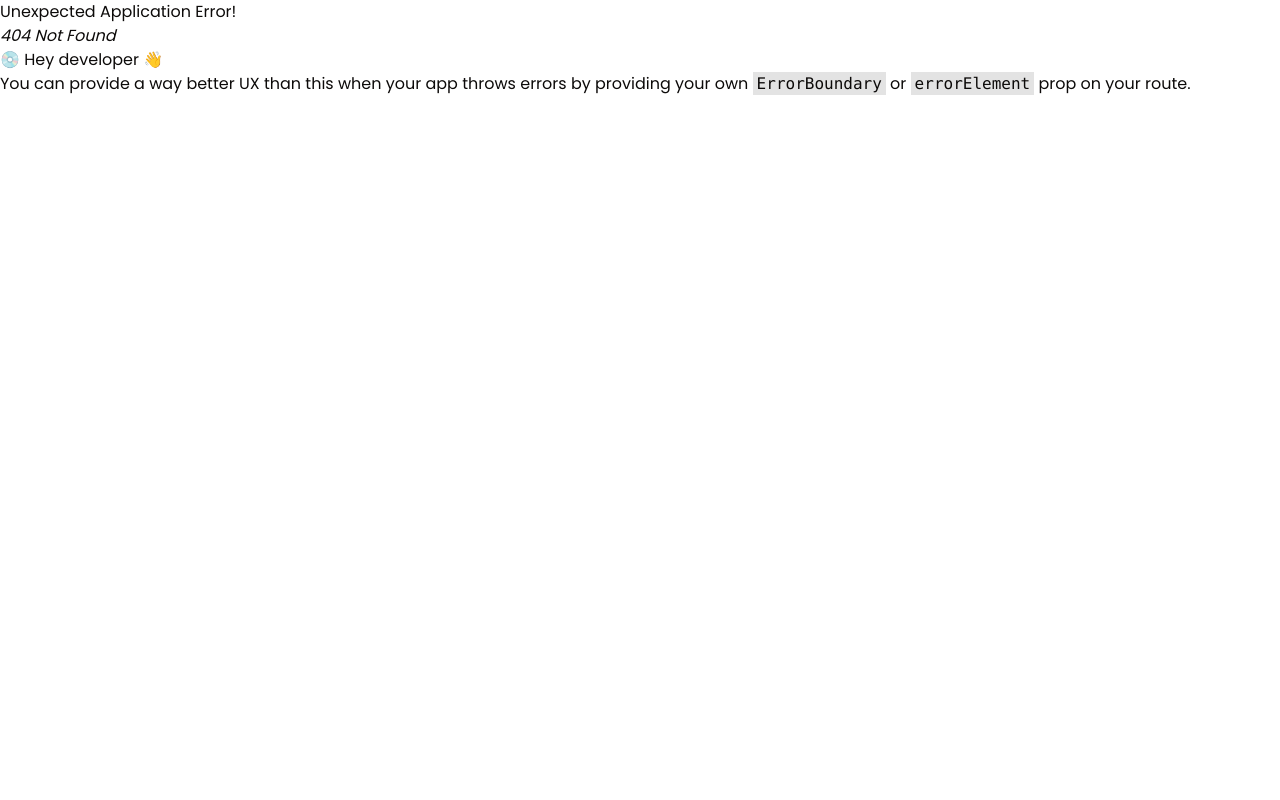
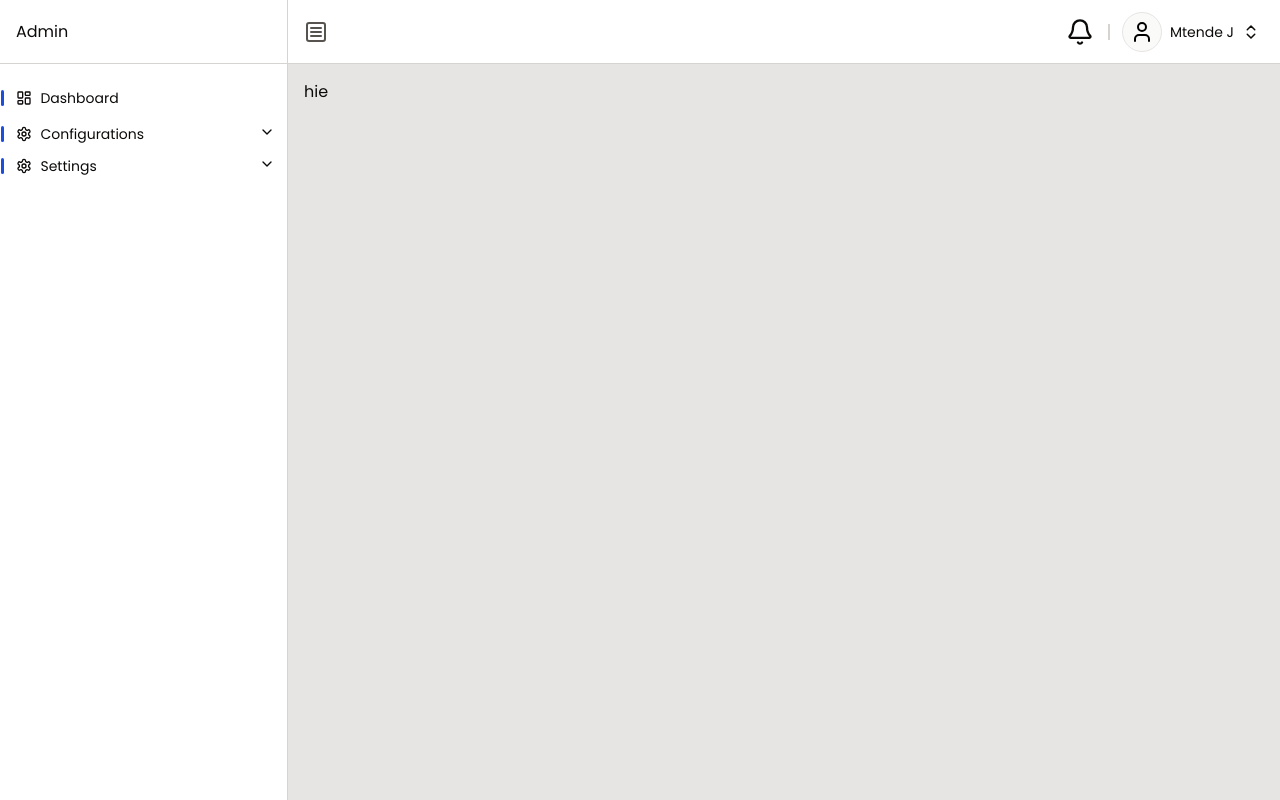
Before and after one commit to Mzala123/legal-ease-frontend, a React (Vite) app: page /home/dashboard in a window 1280 px wide. Before the commit this address had no page. Built offline with nearby package versions, Linux system fonts and the light colour scheme.

Commit message:
submenu creation

```diff
--- /dev/null
+++ b/src/components/ui/input-field.tsx
@@ -0,0 +1,27 @@
+import * as React from "react"
+
+import { cn } from "@/lib/utils"
+
+const InputField = React.forwardRef<HTMLInputElement, React.ComponentProps<"input">>(
+    ({ className, type, ...props }, ref) => {
+        return (
+            <div className={cn('flex flex-col gap-1')}>
+                <label htmlFor={props.name}>{props.placeholder}</label>
+                <input
+                    type={type}
+                    className={cn(
+                        "flex h-9 w-full rounded-md border border-input bg-transparent px-3 py-1 text-base shadow-sm transition-colors file:border-0 file:bg-transparent file:text-sm file:font-medium file:text-foreground placeholder:text-muted-foreground focus-visible:outline-none focus-visible:ring-1 focus-visible:ring-ring disabled:cursor-not-allowed disabled:opacity-50 md:text-sm",
+                        className
+                    )}
+                    ref={ref}
+                    name={props.name}
+                    {...props}
+                />
+            </div>
+
+        )
+    }
+)
+InputField.displayName = "Input"
+
+export { InputField }
--- /dev/null
+++ b/src/components/ui/page-loader.tsx
@@ -0,0 +1,13 @@
+import {LoaderCircle} from "lucide-react";
+import {cn} from "@/utils.ts";
+
+
+function PageLoader({...props}) {
+
+return (
+    <div className={cn("flex gap-2 justify-center items-center")}>
+        <LoaderCircle className="animate-spin" size={24}/> <span className={cn("text-sm")}> {props.children} </span>
+    </div>
+  )
+}
+export default PageLoader;
--- a/src/components/wireframe/Appbar.tsx
+++ b/src/components/wireframe/Appbar.tsx
@@ -1,11 +1,19 @@
-import {Bell, ChevronsUpDown, CircleHelp, ExternalLink, LogOut, PanelLeft, Settings, User} from "lucide-react";
+import {
+    Bell,
+    ChevronsUpDown,
+    CircleHelp,
+    ExternalLink,
+    LogOut,
+    Settings, SquareMenu,
+    User
+} from "lucide-react";
 import {
     DropdownMenu,
     DropdownMenuContent, DropdownMenuItem,
     DropdownMenuLabel, DropdownMenuSeparator,
     DropdownMenuTrigger
 } from "@/components/ui/dropdown-menu.tsx";
-// import {Button} from "@/components/ui/button.tsx";
+import {cn} from "@/utils.ts";
 
 type AppBarProps = {
     onToggleMenu: () => void,
@@ -15,14 +23,13 @@ type AppBarProps = {
 export default function Appbar({onToggleMenu, isOpen}: AppBarProps) {
 
     return (
-            <div className={`flex justify-between h-16 py-2 px-4 border-b border-stone-300 fixed z-20 bg-white w-full transition-all ease-in-out lg:${isOpen ? "w-[calc(100%-288px)]" : "w-full"}`}>
+        <div className={cn("flex justify-between h-16 py-2 px-4 border-b border-stone-300 fixed z-20 bg-white w-full transition-all ease-in-out", isOpen && "lg:w-[calc(100%-288px)]")}>
             <div className="flex items-center gap-2">
-                    <div><PanelLeft onClick={onToggleMenu} className="cursor-pointer"/></div>
+                <div><SquareMenu onClick={onToggleMenu} className="cursor-pointer stroke-stone-600"/></div>
                 <div>
-                        LegalEase
+                    {/*legalEase*/}
                 </div>
             </div>
-
             <div className="flex items-center relative gap-2">
                 <div>
                     <div className="flex justify-center items-center gap-2 size-10 cursor-pointer p-1 hover:bg-stone-50  hover:rounded-3xl">
--- a/src/components/wireframe/Layout.tsx
+++ b/src/components/wireframe/Layout.tsx
@@ -1,26 +1,43 @@
-import {useState} from "react";
+import {useEffect, useRef, useState} from "react";
 import {Outlet} from "react-router-dom";
 import Sidebar from "@/components/wireframe/Sidebar.tsx";
 import Appbar from "@/components/wireframe/Appbar.tsx";
+import {cn} from "@/utils.ts";
+
 
 function Layout() {
 
     const[isOpen, setIsOpen] = useState<boolean>(true)
+    const sideBarRef = useRef<HTMLDivElement | null>(null);
 
     function handleToggleMenu() {
         setIsOpen(!isOpen)
         console.log(isOpen)
     }
 
+    function handleClickAway(e: MouseEvent) {
+        if(sideBarRef.current && e.target instanceof Node && !sideBarRef.current.contains(e.target)){
+            setIsOpen(false)
+        }
+    }
+
+    useEffect(() => {
+        if(isOpen) {
+            document.addEventListener("mousedown", handleClickAway);
+        }else{
+            document.removeEventListener("mousedown", handleClickAway);
+        }
+    }, [isOpen])
+
     return (
-        <div className={`flex h-screen w-full bg-stone-100`}>
+        <div className={`flex h-screen w-full bg-stone-200`}>
 
                 <div className={`transition-all ease-in-out`}>
                     <Sidebar isOpen={isOpen}/>
                 </div>
-              <div className={`flex flex-col w-full relative transition-all ease-in-out ${isOpen ? "lg:ml-72" : ""}`}>
+              <div className={cn(`flex flex-col w-full relative transition-all ease-in-out`, isOpen && "lg:ml-72")}>
                  <Appbar onToggleMenu={handleToggleMenu} isOpen={isOpen}/>
-                 <div className="bg-white justify-center mt-20 mx-4 mb-4 flex-1 border transition-all ease-in-out border-stone-300 rounded-lg">
+                 <div className="justify-center mt-20 mx-4 mb-4 flex-1 transition-all ease-in-out rounded-lg">
                     <Outlet/>
                 </div>
              </div>
--- a/src/components/wireframe/Sidebar.tsx
+++ b/src/components/wireframe/Sidebar.tsx
@@ -1,4 +1,8 @@
 import {cn} from "@/utils.ts";
+import adminMenu, {MenuItem} from "@/menus/admin-menu/admin-menu.tsx";
+import {Link} from "react-router-dom";
+import {ChevronDown} from "lucide-react";
+import {useState} from "react";
 
 type SideBarProps = {
     isOpen: boolean
@@ -6,12 +10,69 @@ type SideBarProps = {
 
 export default function Sidebar({isOpen}: SideBarProps) {
 
+    const [openSubmenuId, setOpenSubmenuId] = useState<string[]>([]);
+    function toggleSubmenu(parentId: string) {
+        setOpenSubmenuId(
+            prevState => prevState.includes(parentId) ?  prevState.filter(id=> id !== parentId) :
+                    [
+                        ...prevState,
+                        parentId
+                    ]
+        );
+    }
+
     return (
         <div className={cn("fixed z-10 min-w-72 w-72 shadow-md border-r h-full transition-all ease-in-out bg-white border-stone-300 -left-72 lg:shadow-none", isOpen && "left-0")}>
                <div className="h-16 flex items-center justify-between border-b border-stone-300">
-                   <div className="mt-20 lg:mt-0 pl-4 pt-4 lg:pt-0">Admin</div>
+                   <div className="mt-20 hidden lg:mt-0 pl-4 pt-4 lg:pt-0 lg:flex">Admin</div>
                </div>
-
+            <div className="pt-4 flex flex-col gap-1">
+                {
+                    adminMenu.map((menu) =>{
+                        return (
+                            <div key={menu.id} className="flex items-center text-sm gap-1">
+                                {
+                                    menu.children &&  menu.children.length > 0  ?
+                                        (
+                                            <div className="w-full">
+                                                {
+                                                    <div>
+                                                        <div className="flex items-center">
+                                                            <div className={`bg-blue-700 h-4 w-[4px] rounded-2xl ml-[0.5px]`}></div>
+                                                            <button onClick={()=>toggleSubmenu(menu.id)} className={cn("flex justify-between w-full py-1 px-3")}>
+                                                                <div className="flex items-center gap-2"><span className="">{menu.icon}</span>{menu.title}<span></span> </div>
+                                                                <div className={"flex items-center"}><ChevronDown size={16}/></div>
+                                                            </button>
+                                                        </div>
+                                                        <div>
+                                                        </div>
+                                                        {openSubmenuId.includes(menu.id) && menu.children.map((child: MenuItem) => {
+                                                            return (
+                                                                    <Link key={child.id} className={cn("ml-4 relative flex items-center gap-2 mt-1 px-2 py-1")} to={child.path}>
+                                                                        <span className="">{child.icon}</span>
+                                                                        {child.title}
+                                                                    </Link>
+                                                            )
+                                                        })
+                                                        }
+                                                    </div>
+                                                }
+                                            </div>
+                                        ) :
+                                        (
+                                            <div className="flex items-center hover:bg-green-200 w-full">
+                                                <div className={`bg-blue-700 h-4 w-[4px] rounded-2xl ml-[0.5px]`}></div>
+                                                <Link to={`${menu.path}`} className={cn("flex justify-between w-full py-2 px-3")}>
+                                                    <div className="flex items-center gap-2"><span className="">{menu.icon}</span>{menu.title}<span></span> </div>
+                                                </Link>
+                                            </div>
+                                        )
+                                }
+                            </div>
+                        )
+                    })
+                }
+            </div>
         </div>
     )
 }
--- /dev/null
+++ b/src/menus/admin-menu/admin-menu.tsx
@@ -0,0 +1,61 @@
+import {LayoutDashboard, LibraryBig, SettingsIcon, ShieldUser} from "lucide-react";
+import {JSX} from "react";
+
+export type MenuItem = {
+    id: string,
+    title: string,
+    path: string,
+    icon: JSX.Element
+    children?: MenuItem[]
+}
+
+const adminMenu: MenuItem [] = [
+    {
+      id: "dashboard",
+      title: "Dashboard",
+      path: "/home/dashboard",
+      icon: <LayoutDashboard size={16}/>
+    },
+    {
+        id: "configuration",
+        title: "Configurations",
+        path: "/home/configurations",
+        icon: <SettingsIcon size={16}/>,
+        children: [
+            {
+                id: "configuration-legal-ease-users",
+                title: "Legal ease users",
+                path: "/configurations/legal-ease-users",
+                icon: <ShieldUser size={16}/>,
+            },
+            {
+                id: "configuration-legal-cases",
+                title: "cases",
+                path: "/configurations/legal-ease-cases",
+                icon: <LibraryBig size={16}/>,
+            }
+        ]
+    },
+    {
+        id: "settings",
+        title: "Settings",
+        path: "/home/settings",
+        icon: <SettingsIcon size={16}/>,
+        children: [
+            {
+                id: "settings-legal-ease-users",
+                title: "setting ease users",
+                path: "/configurations/settings-ease-users",
+                icon: <ShieldUser size={16}/>,
+            },
+            {
+                id: "settings-legal-cases",
+                title: "Cases setting",
+                path: "/configurations/setting-ease-cases",
+                icon: <LibraryBig size={16}/>,
+            }
+        ]
+    }
+]
+
+export default adminMenu
--- /dev/null
+++ b/src/pages/auth/Login.tsx
@@ -0,0 +1,7 @@
+export function Login() {
+    return (
+        <div>
+            hie
+        </div>
+    )
+}
--- /dev/null
+++ b/src/pages/auth/Register.tsx
@@ -0,0 +1,7 @@
+export function Register() {
+    return (
+        <div>
+            hie
+        </div>
+    )
+}
```
Also changed, not shown: src/routes/Router.tsx (+13 -1 lines). Lines whose indentation alone changed are shown as unchanged.
